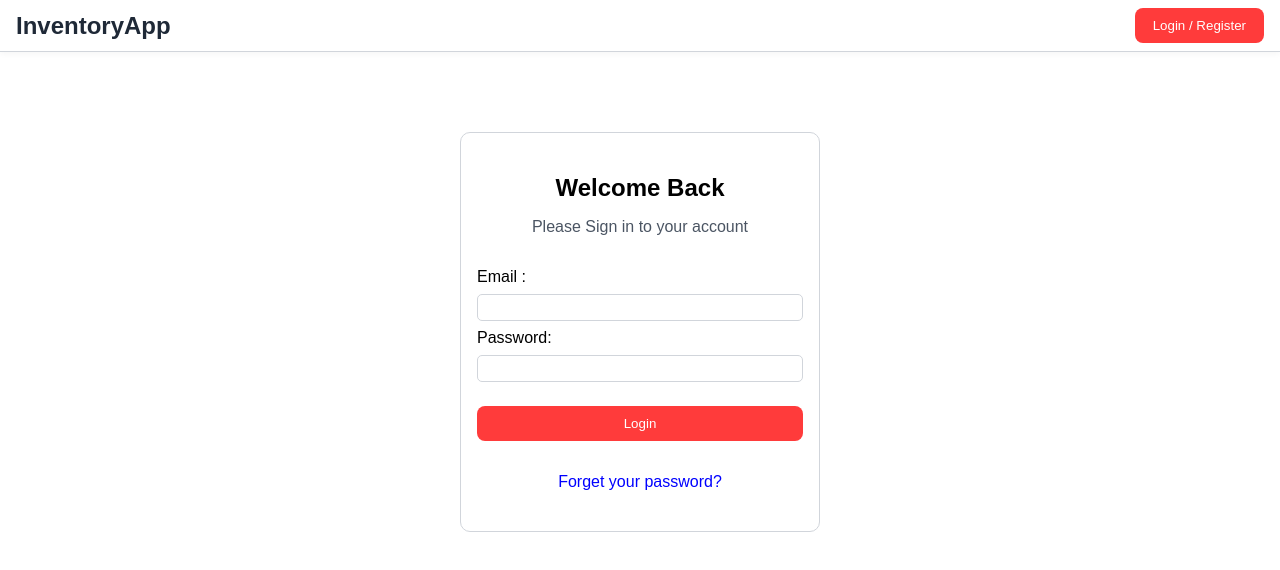
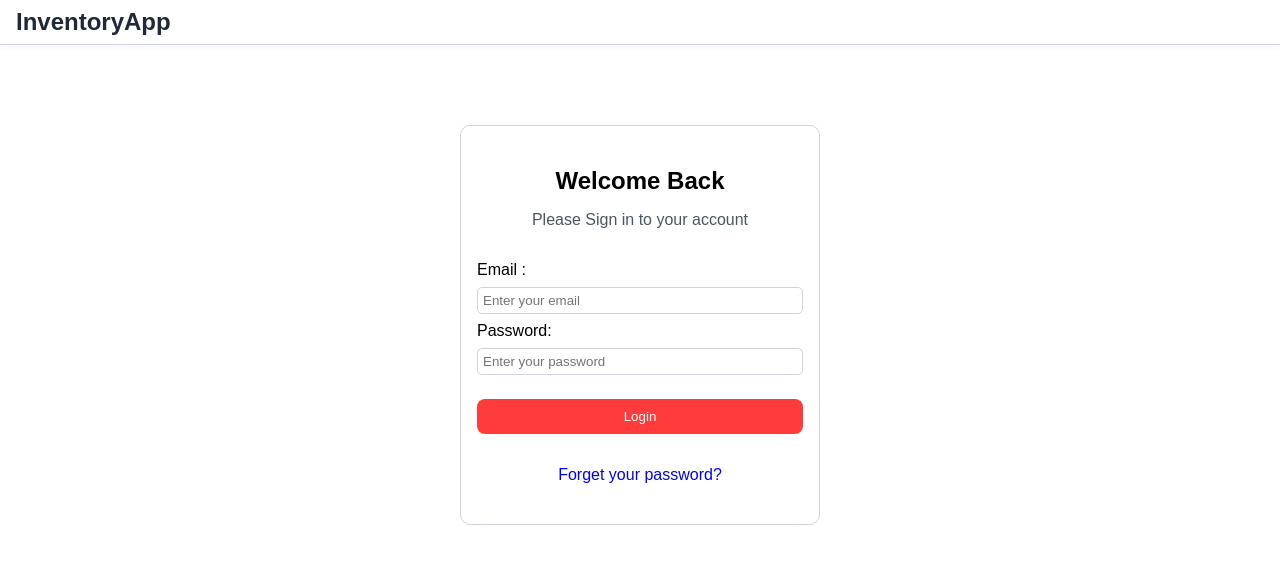
Before and after one commit to eng-ankit-mishra/inventory-management-system, a React (Vite) app in the folder frontend/: page /login in a window 1280 px wide. Shown: the top 570 px of the page. Built offline with nearby package versions, Linux system fonts and the light colour scheme.

Commit message:
updated the classname of elements

```diff
--- a/frontend/src/pages/LoginPage.jsx
+++ b/frontend/src/pages/LoginPage.jsx
@@ -4,15 +4,15 @@ import Button from "../components/Button.jsx";
 export default function LoginPage() {
     return(
         <section className="login-page">
-            <Navbar/>
+            <Navbar AuthRequired={false}/>
             <main className="login-card">
                 <h4>Welcome Back</h4>
                 <p>Please Sign in to your account</p>
                 <form className="login-form">
                     <label>Email : </label>
-                    <input name="email" type="email" />
+                    <input name="email" type="email" placeholder={"Enter your email"}/>
                     <label>Password: </label>
-                    <input name="password" type="password" />
+                    <input name="password" type="password" placeholder={"Enter your password"}/>
                     <Button>Login</Button>
                 </form>
                 <a>Forget your password?</a>
```
